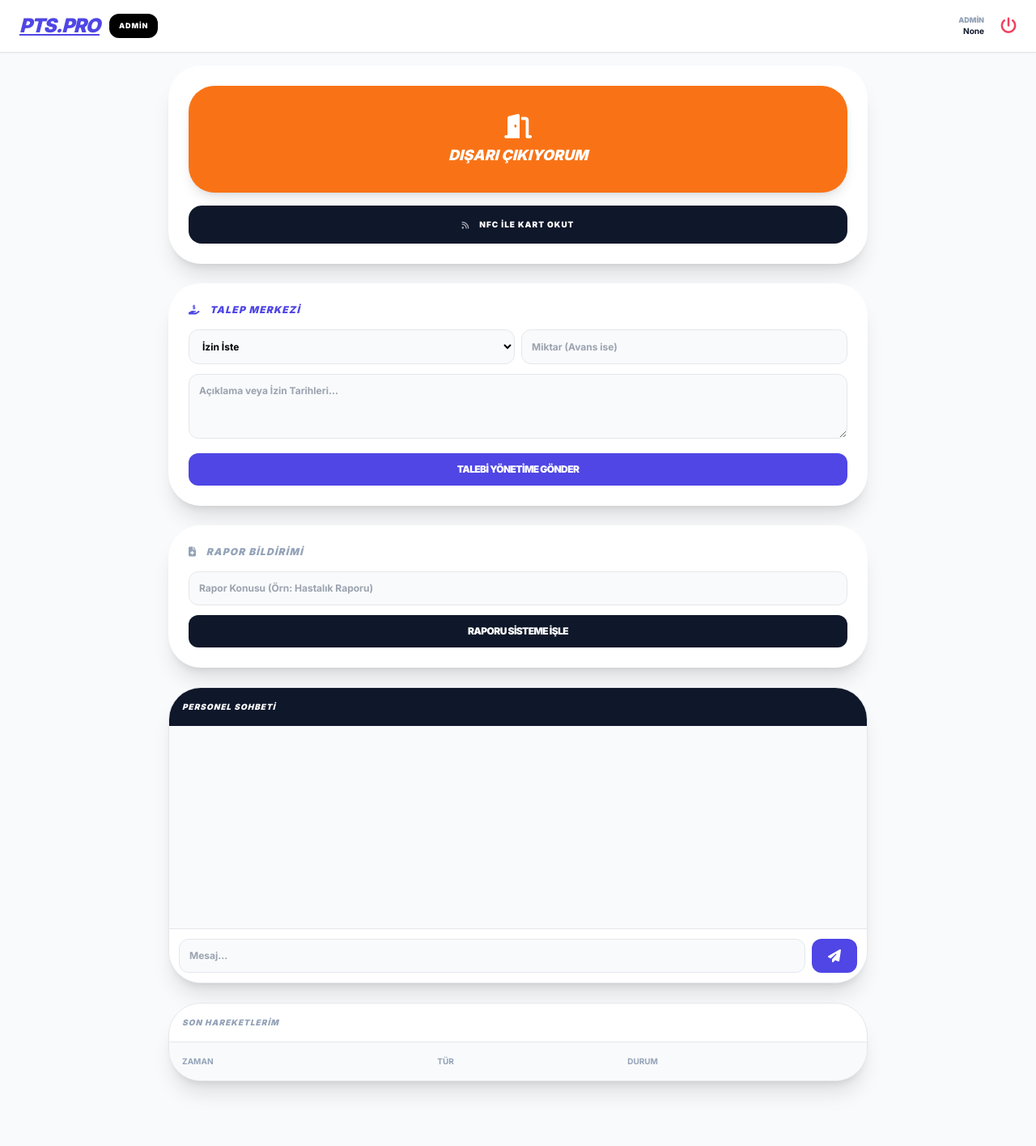
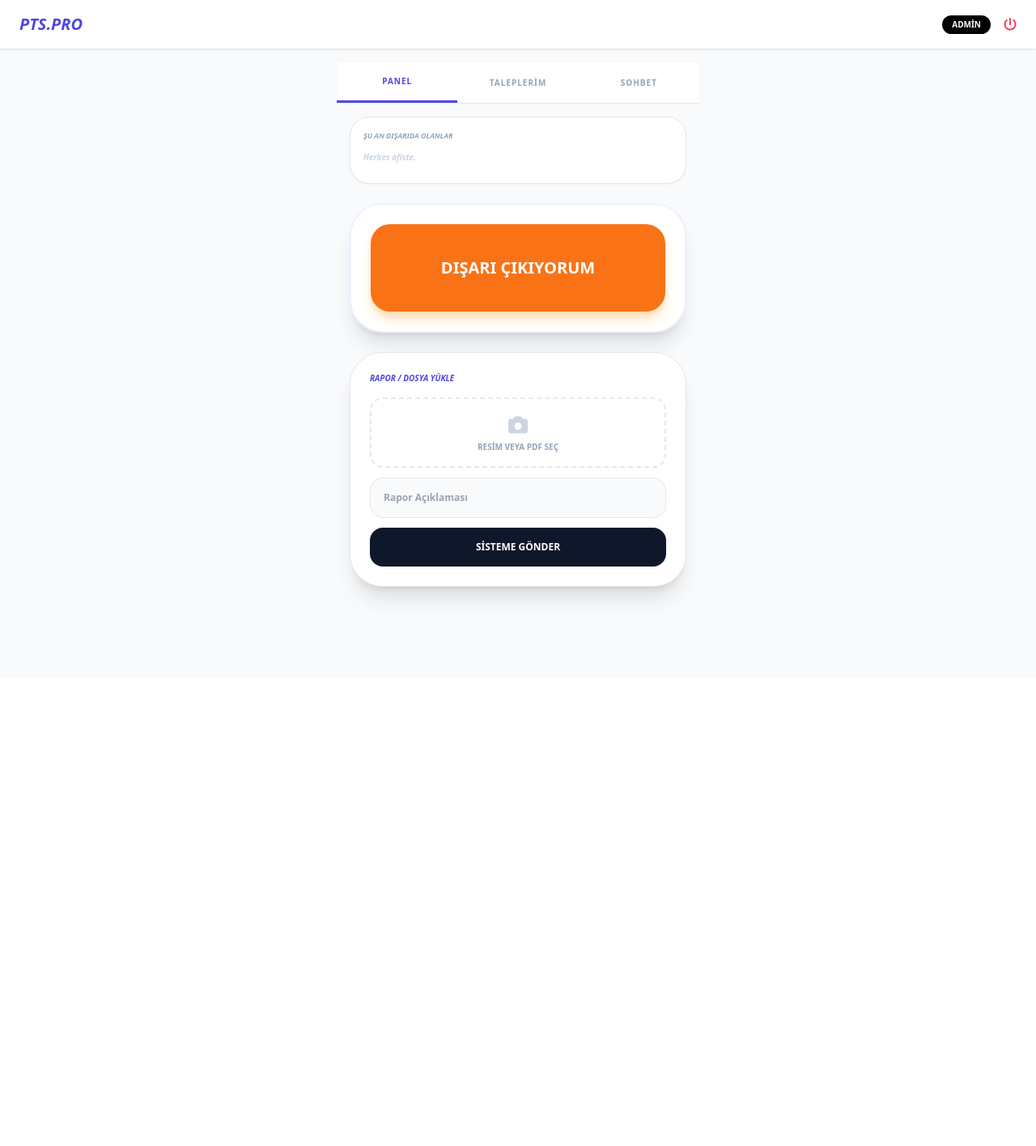
Before and after one commit to sametyalcin231/PTS_Sistemi, a Flask app: page / in a window 1280 px wide. Shown: the whole page at 81% size. After the commit the page ends 749 px from the top, so only its background shows below. Run offline with Flask 3, Linux system fonts and the light colour scheme; a user stored in the database is signed in; lists and menus that the app fills with data are empty; some libraries are stand-ins or nearby versions.

Commit message:
Update title and layout for index.html

```diff
--- a/templates/index.html
+++ b/templates/index.html
@@ -3,183 +3,146 @@
 <head>
     <meta charset="UTF-8">
     <meta name="viewport" content="width=device-width, initial-scale=1.0, maximum-scale=1.0, user-scalable=no">
-    <title>PTS PRO | Final Versiyon</title>
+    <title>PTS PRO | Sekmeli Portal</title>
     <script src="https://cdn.tailwindcss.com"></script>
     <link rel="stylesheet" href="https://cdnjs.cloudflare.com/ajax/libs/font-awesome/6.4.0/css/all.min.css">
     <style>
-        @import url('https://fonts.googleapis.com/css2?family=Inter:wght@400;700;900&display=swap');
-        body { font-family: 'Inter', sans-serif; }
-        .glass { background: rgba(255, 255, 255, 0.95); backdrop-filter: blur(10px); }
-        .chat-container { height: 250px; overflow-y: auto; scroll-behavior: smooth; }
+        .tab-content { display: none; }
+        .tab-content.active { display: block; }
+        .tab-btn.active { border-bottom: 3px solid #4f46e5; color: #4f46e5; }
     </style>
 </head>
-<body class="bg-slate-50 min-h-screen">
+<body class="bg-slate-50 min-h-screen pb-24">
 
     {% if login_page %}
     <div class="min-h-screen flex items-center justify-center bg-indigo-950 px-6">
-        <div class="bg-white p-8 rounded-[2.5rem] w-full max-w-sm shadow-2xl relative">
-            <div class="text-center mb-6">
-                <h1 class="text-4xl font-black text-indigo-600 tracking-tighter italic">PTS PRO</h1>
-                <p class="text-slate-400 text-[10px] font-black uppercase tracking-widest mt-1">GÜVENLİ PERSONEL PORTALI</p>
         </div>
+    {% else %}
 
-            {% with msgs = get_flashed_messages(with_categories=true) %}
-                {% if msgs %}{% for c, m in msgs %}
-                <div class="p-4 mb-4 rounded-2xl text-xs font-bold {% if c == 'success' %}bg-emerald-100 text-emerald-700{% else %}bg-rose-100 text-rose-700{% endif %}">
-                    {{ m }}
+    <nav class="bg-white border-b sticky top-0 z-50 p-4 px-6 flex justify-between items-center shadow-sm">
+        <span class="font-black text-xl text-indigo-600 italic">PTS.PRO</span>
+        <div class="flex items-center gap-4">
+            {% if current_user.role == 'admin' %}<a href="/admin_panel" class="text-[10px] bg-black text-white px-3 py-1 rounded-full font-bold">ADMİN</a>{% endif %}
+            <a href="/logout" class="text-rose-500"><i class="fa-solid fa-power-off"></i></a>
+        </div>
+    </nav>
+
+    <div class="max-w-md mx-auto mt-4 px-4">
+        {% with messages = get_flashed_messages(with_categories=true) %}
+            {% if messages %}{% for category, message in messages %}
+                <div class="p-4 rounded-2xl mb-4 text-xs font-black uppercase text-center shadow-lg {% if category == 'success' %}bg-emerald-500 text-white{% else %}bg-orange-500 text-white{% endif %} animate-bounce">
+                    <i class="fa-solid fa-circle-check mr-2"></i> {{ message }}
                 </div>
             {% endfor %}{% endif %}
         {% endwith %}
+    </div>
 
-            <form action="{% if auth_mode == 'login' %}/login{% else %}/register{% endif %}" method="POST" class="space-y-3">
-                {% if auth_mode == 'register' %}
-                <input type="text" name="full_name" placeholder="Ad Soyad" required class="w-full p-4 border rounded-2xl bg-slate-50 font-bold text-sm outline-none">
-                <input type="text" name="tc_no" placeholder="TC No" maxlength="11" required class="w-full p-4 border rounded-2xl bg-slate-50 font-bold text-sm outline-none">
-                <input type="email" name="email" placeholder="E-Posta (Şifre sıfırlama için)" required class="w-full p-4 border rounded-2xl bg-slate-50 font-bold text-sm outline-none">
+    <div class="max-w-md mx-auto bg-white border-b flex justify-around sticky top-[60px] z-40">
+        <button onclick="openTab('main')" id="btn-main" class="tab-btn active flex-1 py-4 text-[10px] font-black uppercase tracking-widest text-slate-400">Panel</button>
+        <button onclick="openTab('requests')" id="btn-requests" class="tab-btn flex-1 py-4 text-[10px] font-black uppercase tracking-widest text-slate-400">Taleplerim</button>
+        <button onclick="openTab('chat')" id="btn-chat" class="tab-btn flex-1 py-4 text-[10px] font-black uppercase tracking-widest text-slate-400">Sohbet</button>
+    </div>
+
+    <main class="max-w-md mx-auto p-4 space-y-6">
+
+        <div id="main" class="tab-content active space-y-6">
+            <div class="bg-white p-4 rounded-3xl shadow-sm border">
+                <h3 class="text-[9px] font-black text-slate-400 uppercase mb-3 italic">Şu An Dışarıda Olanlar</h3>
+                <div class="flex gap-2 overflow-x-auto pb-2">
+                    {% if outsiders %}
+                        {% for o in outsiders %}
+                        <div class="bg-indigo-50 border border-indigo-100 px-4 py-2 rounded-full flex items-center gap-2 whitespace-nowrap">
+                            <span class="w-2 h-2 bg-orange-500 rounded-full animate-pulse"></span>
+                            <span class="text-[10px] font-black text-indigo-700 uppercase">{{ o.full_name }}</span>
+                        </div>
+                        {% endfor %}
+                    {% else %}
+                        <p class="text-[10px] font-bold text-slate-300 italic">Herkes ofiste.</p>
                     {% endif %}
-                <input type="text" name="username" placeholder="Kullanıcı Adı" required class="w-full p-4 border rounded-2xl bg-slate-50 font-bold text-sm outline-none">
-                <input type="password" name="password" placeholder="Şifre" required class="w-full p-4 border rounded-2xl bg-slate-50 font-bold text-sm outline-none">
-                <button class="w-full bg-indigo-600 text-white py-5 rounded-2xl font-black uppercase shadow-xl shadow-indigo-200">
-                    {% if auth_mode == 'login' %}GİRİŞ YAP{% else %}KAYDOL{% endif %}
-                </button>
-            </form>
-
-            <div class="mt-6 flex justify-between text-[10px] font-black uppercase text-slate-400">
-                <a href="{% if auth_mode == 'login' %}/register{% else %}/login{% endif %}">{% if auth_mode == 'login' %}Yeni Kayıt{% else %}Geri Dön{% endif %}</a>
-                <button onclick="document.getElementById('mail-modal').classList.remove('hidden')">Şifremi Unuttum?</button>
                 </div>
             </div>
 
-        <div id="mail-modal" class="hidden fixed inset-0 bg-black/60 backdrop-blur-sm z-50 flex items-center justify-center p-6">
-            <div class="bg-white p-8 rounded-[2rem] w-full max-w-sm text-center">
-                <h3 class="text-xl font-black mb-4 italic">Şifre Kurtarma</h3>
-                <form action="/forgot_password" method="POST" class="space-y-4">
-                    <input type="email" name="email" placeholder="Kayıtlı Mail Adresiniz" required class="w-full p-4 border rounded-2xl bg-slate-50 outline-none">
-                    <button class="w-full bg-indigo-600 text-white py-4 rounded-2xl font-black">ŞİFREMİ MAİL AT</button>
-                    <button type="button" onclick="document.getElementById('mail-modal').classList.add('hidden')" class="text-xs font-black text-slate-400 uppercase mt-2">Kapat</button>
+            <div class="bg-white p-6 rounded-[2.5rem] shadow-xl border-2 border-indigo-50 text-center">
+                {% if not active_status %}
+                <a href="/terminal/out" class="block w-full bg-orange-500 text-white py-10 rounded-3xl font-black text-xl shadow-lg shadow-orange-200">DIŞARI ÇIKIYORUM</a>
+                {% else %}
+                <a href="/terminal/in" class="block w-full bg-emerald-500 text-white py-10 rounded-3xl font-black text-xl shadow-lg shadow-emerald-200">GİRİŞ YAPTIM</a>
+                {% endif %}
+            </div>
+
+            <div class="bg-white p-6 rounded-[2.5rem] shadow-xl border">
+                <h3 class="text-[10px] font-black text-indigo-600 uppercase mb-4 italic">Rapor / Dosya Yükle</h3>
+                <form action="/upload_report" method="POST" enctype="multipart/form-data" class="space-y-3">
+                    <label class="block w-full border-2 border-dashed border-slate-200 rounded-2xl p-4 text-center cursor-pointer hover:bg-slate-50">
+                        <i class="fa-solid fa-camera text-2xl text-slate-300 mb-1"></i>
+                        <p class="text-[10px] font-bold text-slate-400 uppercase">Resim veya PDF Seç</p>
+                        <input type="file" name="report_file" accept="image/*,.pdf" class="hidden">
+                    </label>
+                    <input type="text" name="report_detail" placeholder="Rapor Açıklaması" required class="w-full p-4 border rounded-2xl bg-slate-50 font-bold text-xs outline-none">
+                    <button class="w-full bg-slate-900 text-white py-4 rounded-2xl font-black uppercase text-xs">SİSTEME GÖNDER</button>
                 </form>
             </div>
         </div>
-    </div>
 
-    {% else %}
-    <nav class="glass sticky top-0 z-40 border-b p-4 px-6 flex justify-between items-center shadow-sm">
-        <div class="flex items-center gap-3">
-            <span class="font-black text-2xl tracking-tighter text-indigo-600 italic underline">PTS.PRO</span>
-            {% if current_user.role == 'admin' %}
-            <a href="/admin_panel" class="bg-black text-white px-3 py-2 rounded-xl text-[9px] font-black uppercase tracking-widest">ADMİN</a>
-            {% endif %}
-        </div>
-        <div class="flex items-center gap-3">
-            <div class="text-right">
-                <p class="text-[9px] font-black text-slate-400 uppercase">{{ current_user.full_name }}</p>
-                <p class="text-[10px] font-bold text-slate-900">{{ current_user.tc_no }}</p>
-            </div>
-            <a href="/logout" class="text-rose-500 text-xl ml-2"><i class="fa-solid fa-power-off"></i></a>
-        </div>
-    </nav>
-
-    <main class="max-w-4xl mx-auto p-4 space-y-6 pb-20">
-
-        <div class="bg-white p-6 rounded-[2.5rem] shadow-xl border border-white text-center">
-            {% if not active_status %}
-            <a href="/terminal/out" class="flex flex-col items-center justify-center w-full bg-orange-500 text-white py-8 rounded-[2rem] font-black shadow-lg">
-                <i class="fa-solid fa-door-open text-3xl mb-1"></i>
-                <span class="text-lg uppercase italic">Dışarı Çıkıyorum</span>
-            </a>
-            {% else %}
-            <div class="bg-indigo-50 p-4 rounded-2xl mb-4 border border-indigo-100">
-                <p class="text-[10px] font-black text-indigo-400 uppercase italic">DIŞARIDASINIZ</p>
-            </div>
-            <a href="/terminal/in" class="flex flex-col items-center justify-center w-full bg-emerald-500 text-white py-8 rounded-[2rem] font-black shadow-lg">
-                <i class="fa-solid fa-house-user text-3xl mb-1"></i>
-                <span class="text-lg uppercase italic">Giriş Yaptım / Geldim</span>
-            </a>
-            {% endif %}
-            <button id="nfcButton" class="mt-4 w-full flex items-center justify-center gap-3 bg-slate-900 text-white py-4 rounded-2xl font-black text-[10px] tracking-widest uppercase">
-                <i class="fa-solid fa-rss animate-pulse"></i> NFC İLE KART OKUT
-            </button>
-        </div>
-
-        <div class="bg-white p-6 rounded-[2.5rem] shadow-xl border border-white">
-            <h3 class="font-black text-indigo-600 mb-4 tracking-widest uppercase italic text-xs"><i class="fa-solid fa-hand-holding-dollar mr-2"></i> Talep Merkezi</h3>
-            <form action="/submit_request" method="POST" class="space-y-3">
-                <div class="grid grid-cols-2 gap-2">
-                    <select name="req_type" class="p-3 border rounded-xl bg-slate-50 font-bold text-xs outline-none">
-                        <option value="İzin">İzin İste</option>
-                        <option value="Avans">Avans Yaz</option>
+        <div id="requests" class="tab-content space-y-6">
+            <div class="bg-indigo-600 p-6 rounded-[2.5rem] text-white shadow-xl shadow-indigo-200">
+                <h3 class="text-[10px] font-black uppercase mb-4 opacity-70">İzin veya Avans İste</h3>
+                <form action="/submit_request" method="POST" class="space-y-3 text-slate-900">
+                    <select name="req_type" class="w-full p-4 rounded-2xl font-bold text-xs outline-none">
+                        <option value="İzin">İzin Talebi</option>
+                        <option value="Avans">Avans Talebi</option>
                     </select>
-                    <input type="text" name="amount" placeholder="Miktar (Avans ise)" class="p-3 border rounded-xl bg-slate-50 font-bold text-xs outline-none">
-                </div>
-                <textarea name="content" placeholder="Açıklama veya İzin Tarihleri..." class="w-full p-3 border rounded-xl bg-slate-50 font-bold text-xs outline-none h-20"></textarea>
-                <button class="w-full bg-indigo-600 text-white py-3 rounded-xl font-black text-xs uppercase tracking-tighter">TALEBİ YÖNETİME GÖNDER</button>
+                    <input type="text" name="amount" placeholder="Miktar (Avans ise)" class="w-full p-4 rounded-2xl font-bold text-xs outline-none">
+                    <textarea name="content" placeholder="Tarih veya Açıklama" class="w-full p-4 rounded-2xl font-bold text-xs outline-none h-20"></textarea>
+                    <button class="w-full bg-white text-indigo-600 py-4 rounded-2xl font-black uppercase text-xs">TALEBİ İLET</button>
                 </form>
             </div>
 
-        <div class="bg-white p-6 rounded-[2.5rem] shadow-xl border border-white">
-            <h3 class="font-black text-slate-400 mb-4 tracking-widest uppercase italic text-xs"><i class="fa-solid fa-file-medical mr-2"></i> Rapor Bildirimi</h3>
-            <form action="/upload_report" method="POST" class="space-y-3">
-                <input type="text" name="report_detail" placeholder="Rapor Konusu (Örn: Hastalık Raporu)" required class="w-full p-3 border rounded-xl bg-slate-50 font-bold text-xs outline-none">
-                <button class="w-full bg-slate-900 text-white py-3 rounded-xl font-black text-xs uppercase tracking-tighter">RAPORU SİSTEME İŞLE</button>
-            </form>
+            <div class="space-y-3">
+                <h3 class="text-[10px] font-black text-slate-400 uppercase italic px-4">Taleplerimin Durumu</h3>
+                {% for r in requests %}
+                <div class="bg-white p-4 rounded-3xl shadow-sm border flex justify-between items-center">
+                    <div>
+                        <p class="text-[10px] font-black uppercase text-indigo-600">{{ r.req_type }}</p>
+                        <p class="text-[11px] font-bold text-slate-500">{{ r.content[:30] }}...</p>
+                    </div>
+                    <span class="text-[9px] font-black px-3 py-1 rounded-full uppercase {% if r.status == 'Beklemede' %}bg-orange-100 text-orange-600{% else %}bg-emerald-100 text-emerald-600{% endif %}">{{ r.status }}</span>
+                </div>
+                {% endfor %}
+            </div>
         </div>
 
-        <div class="bg-white rounded-[2.5rem] shadow-xl border overflow-hidden">
-            <div class="p-4 bg-slate-900 text-white font-black text-[10px] tracking-widest uppercase italic">Personel Sohbeti</div>
-            <div id="chatBox" class="chat-container p-6 space-y-4 bg-slate-50">
+        <div id="chat" class="tab-content">
+            <div class="bg-white rounded-[2.5rem] shadow-xl border overflow-hidden flex flex-col h-[500px]">
+                <div id="chatBox" class="flex-1 overflow-y-auto p-6 space-y-4 bg-slate-50">
                     {% for m in messages %}
                     <div class="flex flex-col {% if m.sender == current_user.username %}items-end{% endif %}">
                         <span class="text-[8px] font-black text-slate-400 uppercase mb-1">{{ m.sender }}</span>
-                    <div class="inline-block p-3 rounded-2xl text-xs font-bold {% if m.sender == current_user.username %}bg-indigo-600 text-white{% else %}bg-white border text-slate-700{% endif %}">
+                        <div class="p-3 rounded-2xl text-xs font-bold {% if m.sender == current_user.username %}bg-indigo-600 text-white{% else %}bg-white border text-slate-700 shadow-sm{% endif %}">
                             {{ m.content }}
                         </div>
                     </div>
                     {% endfor %}
                 </div>
-            <form action="/send_msg" method="POST" class="p-3 border-t bg-white flex gap-2">
-                <input type="text" name="content" placeholder="Mesaj..." class="flex-1 p-3 border rounded-xl text-xs font-bold bg-slate-50 outline-none">
-                <button class="bg-indigo-600 text-white px-5 rounded-xl"><i class="fa-solid fa-paper-plane"></i></button>
+                <form action="/send_msg" method="POST" class="p-4 bg-white border-t flex gap-2">
+                    <input type="text" name="content" placeholder="Mesaj yaz..." class="flex-1 p-4 border rounded-2xl text-xs font-bold outline-none bg-slate-50">
+                    <button class="bg-indigo-600 text-white px-6 rounded-2xl"><i class="fa-solid fa-paper-plane"></i></button>
                 </form>
             </div>
+        </div>
 
-        <div class="bg-white rounded-[2.5rem] shadow-xl border overflow-hidden">
-            <div class="p-4 border-b font-black text-[10px] text-slate-400 uppercase italic tracking-widest">Son Hareketlerim</div>
-            <table class="w-full text-left text-[10px]">
-                <thead class="bg-slate-50 font-black text-slate-400 uppercase">
-                    <tr><th class="p-4">Zaman</th><th class="p-4">Tür</th><th class="p-4">Durum</th></tr>
-                </thead>
-                <tbody class="font-bold">
-                    {% for log in logs %}
-                    <tr class="border-b">
-                        <td class="p-4 text-slate-400">{{ log.created_at.strftime('%H:%M') }}</td>
-                        <td class="p-4 text-indigo-600">{{ log.type }}</td>
-                        <td class="p-4"><span class="bg-slate-100 px-2 py-1 rounded text-slate-500 uppercase text-[8px]">{{ log.status }}</span></td>
-                    </tr>
-                    {% endfor %}
-                </tbody>
-            </table>
-        </div>
     </main>
-    {% endif %}
 
     <script>
-        // NFC Scripti
-        const nfcBtn = document.getElementById('nfcButton');
-        if(nfcBtn) {
-            nfcBtn.addEventListener('click', async () => {
-                if ('NDEFReader' in window) {
-                    try {
-                        const ndef = new NDEFReader();
-                        await ndef.scan();
-                        alert("Okuyucu aktif! Kartınızı dokundurun.");
-                        ndef.onreading = e => { window.location.href = "/terminal/out"; };
-                    } catch (err) { alert("NFC Hatası: " + err); }
-                } else { alert("Bu cihaz NFC desteklemiyor."); }
-            });
+        function openTab(tabId) {
+            document.querySelectorAll('.tab-content').forEach(t => t.classList.remove('active'));
+            document.querySelectorAll('.tab-btn').forEach(b => b.classList.remove('active'));
+            document.getElementById(tabId).classList.add('active');
+            document.getElementById('btn-' + tabId).classList.add('active');
         }
-        // Chat Scroll
         const cb = document.getElementById('chatBox');
         if(cb) cb.scrollTop = cb.scrollHeight;
     </script>
+    {% endif %}
 </body>
 </html>
```
Lines whose indentation alone changed are shown as unchanged.
